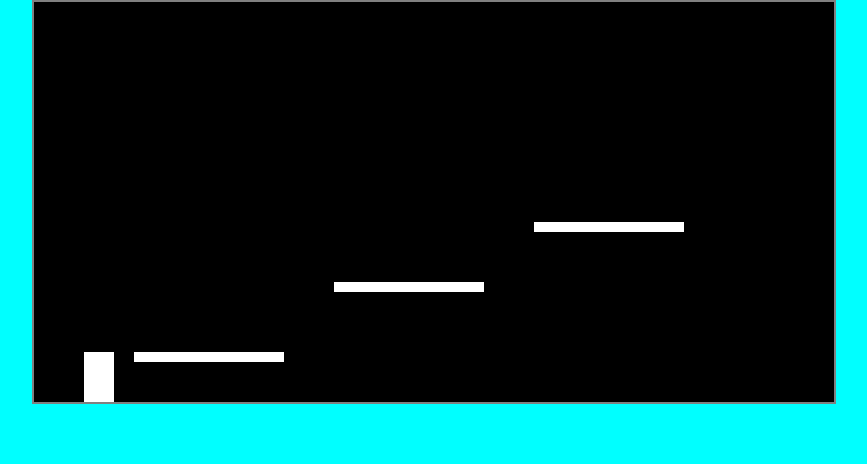
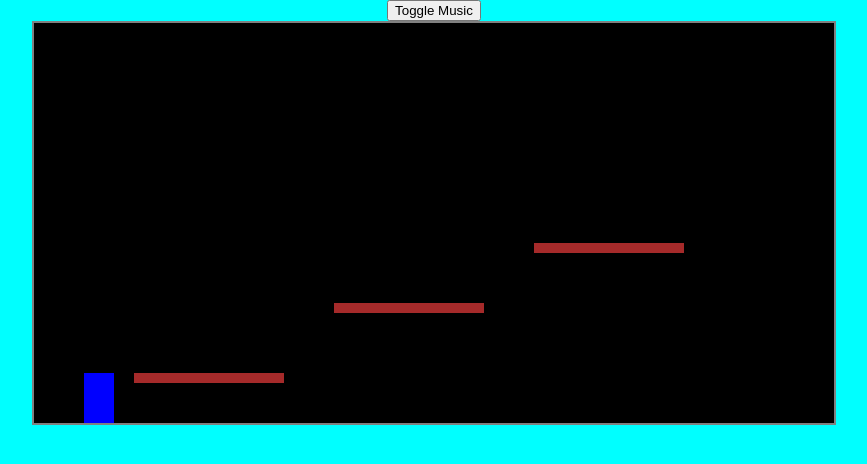
Before and after one commit to toiohomaigd/2DJavascriptGame, a plain HTML site: page index.html in a window 1280 px wide. Shown: the whole page, without its empty margins (206-1073 px from the left). Drawn offline with Linux system fonts and the light colour scheme.

Commit message:
Add background music
Added music toggle button to index.html
Added background.mp3
Coded play background music in game.js

```diff
--- a/game.js
+++ b/game.js
@@ -5,87 +5,107 @@ const ctx = canvas.getContext("2d");
 canvas.width = 800;
 canvas.height = 400;
 
-// Load jump sound
-const jumpSound =  new Audio("jump.mp3");
+// Sounds / Audio
+const jumpSound = new Audio("jump.mp3");
+const bgMusic = new Audio("background.mp3");
+bgMusic.loop = true;
 
-// Player Properties
+function playMusic()
+{
+    bgMusic.play();
+    document.removeEventListener("click", playMusic);
+}
+
+// Attempt to play music on page load
+window.addEventListener("load", playMusic());
+
+// Toogle background music
+let musicPlaying = true;
+const musicButton = document.getElementById("musicToggle");
+
+musicButton.addEventListener("click",
+    ()=>{
+        if(musicPlaying)
+        {
+            bgMusic.pause();
+        }
+        else
+        {
+            bgMusic.play();
+        }
+        musicPlaying = !musicPlaying;
+    }
+
+);
+
+// prevent spacebar from toggling background music
+window.addEventListener("keydown",
+(event)=>{
+    if(event.code === "Space")
+    {
+        event.preventDefault(); // stop spacebar activating buttons
+    }
+    keys[event.code] = true;
+});
+
+// Player properties
 const player = {
-
     x: 50,
     y: 300,
     width: 30,
     height: 50,
-    color: "white",
+    color: "blue",
     velocityY: 0,
+    velocityX: 0,
+    speed: 5,
     gravity: 0.5,
     jumpPower: -10,
-    onGround: false,
-    speed: 5
+    onGround: false
+};
+
+// Controls
+let keys = {};
+
+// Listen for key events
+window.addEventListener("keydown", (event) => {
+    keys[event.code] = true;
+});
+
+window.addEventListener("keyup", (event) => {
+    keys[event.code] = false
+});
+
+// Draw player
+function drawPlayer()
+{
+    ctx.fillStyle = player.color;
+    ctx.fillRect(player.x, player.y, player.width, player.height);
 }
 
-// Platforms
-const platforms = [
-    {x: 100, y: 350, width: 150, height: 10},
-    {x: 300, y: 280, width: 150, height: 10},
-    {x: 500, y: 220, width: 150, height: 10}
-];
-
-// Draw Platforms
-function drawPlatforms()
-{
-    ctx.fillStyle = "white";
-    platforms.forEach(
-        platform => {
-            ctx.fillRect(platform.x, platform.y, platform.width, platform.height)
-        }
-    );
-}
-
-// Set Platform Collisions
+// Check collision with platforms
 function checkPlatformCollision()
 {
-    // Track if player lands on any platform
-    let onPlatform = false;
+    let landedOnPlatform = false; // Track if player lands on any platform
 
-    // loop through platforms to check if player has landed on it
     platforms.forEach(
         platform => {
             if(
-                player.velocityY > 0 && // only check when falling
-                player.y + player.height <= platform.y + player.velocityY && // Player is above platform
+                player.velocityY > 0 && // Only check when falling
+                player.y + player.height <= platform.y + player.velocityY && // Player is above the platform before collision
                 player.y + player.height + player.velocityY >= platform.y &&
                 player.x + player.width > platform.x &&
                 player.x < platform.x + platform.width
             )
             {
-                // Postion player on top of the platform
-                player.y = platform.y - player.height;
+                player.y = platform.y - player.height; // Position player on top of the platform
                 player.velocityY = 0;
-                onPlatform = true;
+                landedOnPlatform = true;
             }
         }
     );
 
-    // update ground status
-    player.onGround = onPlatform;
-}
-
-// Controls
-let keys = {}
-
-// Listen for key events (from the keyboard)
-window.addEventListener("keydown",
-    (event) => { keys[event.code] = true }
-);
-
-window.addEventListener("keyup",
-    (event) => { keys[event.code] = false }
-);
-
-// Draw player
-function drawPlayer() {
-    ctx.fillStyle = player.color;
-    ctx.fillRect(player.x, player.y, player.width, player.height);
+    // Update ground status
+    player.onGround = landedOnPlatform;
 }
 
 // Update player movement
@@ -101,20 +121,15 @@ function updatePlayer()
         player.x += player.speed;
     }
 
-
-
-    // Prevent Moving out of bounds
+    // Prevent moving out of bounds
     if(player.x < 0) player.x = 0;
-    if(player.x + player.width > canvas.width)
-    {
-        player.x = canvas.width - player.width;
-    }
+    if(player.x + player.width > canvas.width) player.x = canvas.wdith - player.width;
 
     // Gravity
     player.velocityY += player.gravity;
     player.y += player.velocityY;
 
-    // Check Platform collisions before gound check
+    // Check platform collisions before ground check
     checkPlatformCollision();
 
     // Prevent falling through the ground
@@ -124,10 +139,6 @@ function updatePlayer()
         player.velocityY = 0;
         player.onGround = true;
     }
-    else
-    {
-        player.onGround = false;
-    }
 
     // Jumping
     if(keys["Space"] && player.onGround)
@@ -135,14 +146,32 @@ function updatePlayer()
         player.velocityY = player.jumpPower;
         player.onGround = false;
         jumpSound.play(); // Play jump sound
-
     }
 }
 
-// Game Loop
+// Platforms
+const platforms = [
+    {x: 100, y: 350, width: 150, height: 10},
+    {x: 300, y: 280, width: 150, height: 10},
+    {x: 500, y: 220, width: 150, height: 10}
+];
+
+// Draw platforms
+function drawPlatforms()
+{
+    ctx.fillStyle = "brown";
+    platforms.forEach(
+        platform => {
+            ctx.fillRect(platform.x, platform.y, platform.width, platform.height)
+        }
+    );
+}
+
+
 function gameLoop()
 {
     ctx.clearRect(0, 0, canvas.width, canvas.height);
+
     updatePlayer();
     drawPlatforms();
     drawPlayer();
--- a/index.html
+++ b/index.html
@@ -7,6 +7,7 @@
     <link rel="stylesheet" href="style.css">
 </head>
 <body>
+    <button id="musicToggle">Toggle Music</button>
     <canvas id="gameCanvas"></canvas>
     <script src="game.js"></script>
 </body>
```
Also changed, not shown: 1 other file.
